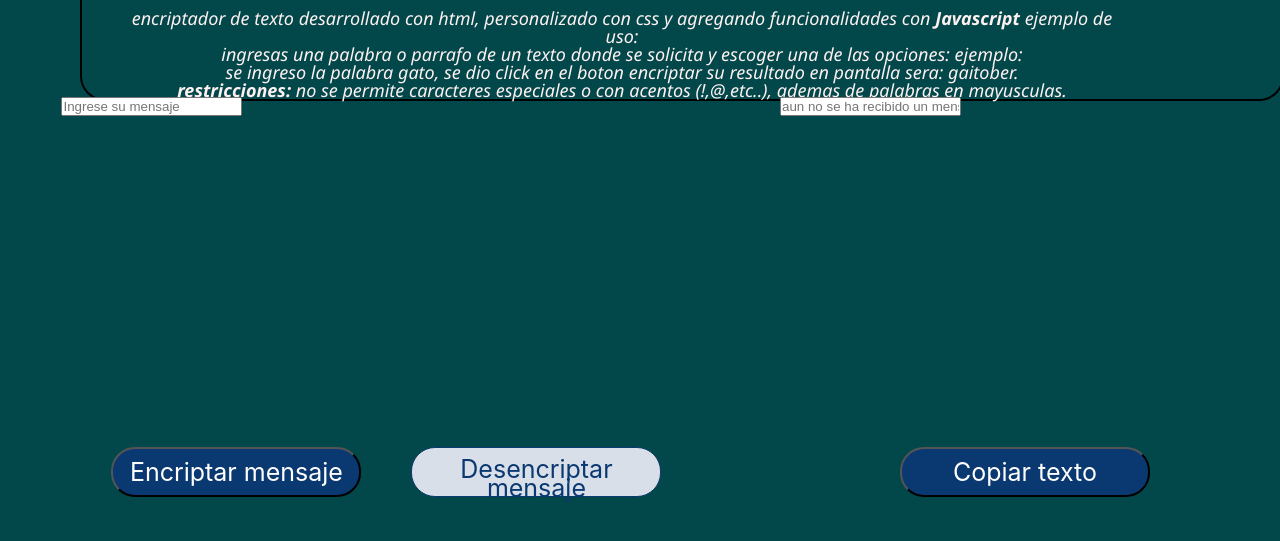
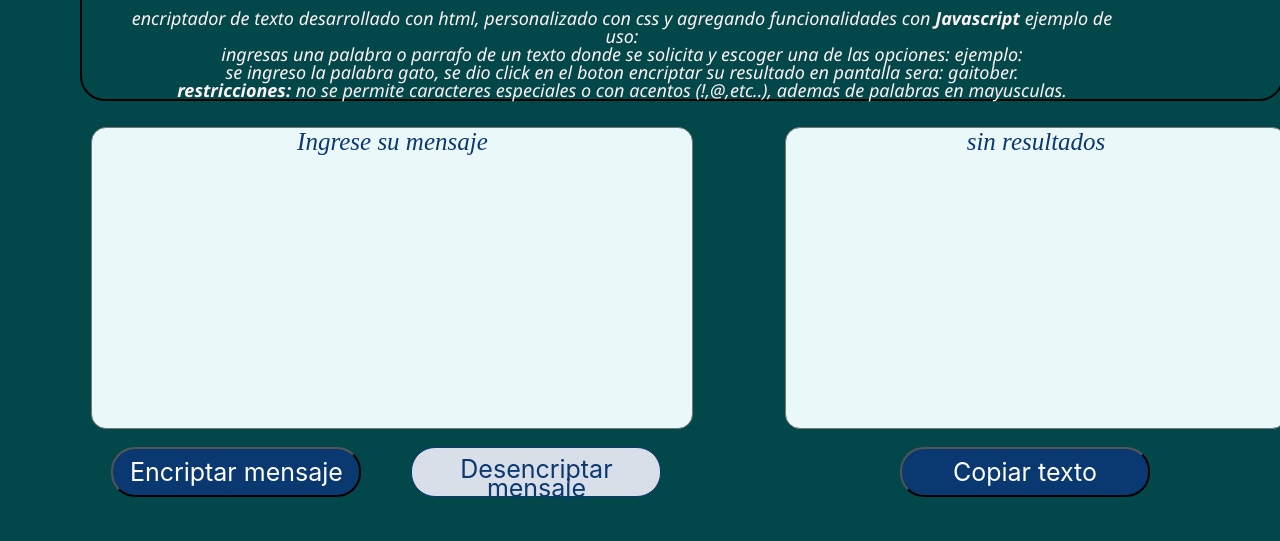
Before and after one commit to Code-Alex16/encriptador-texto, a plain HTML site: page index.html in a window 1280 px wide. Shown: the part 73-614 px from the top of the page. Drawn offline with Linux system fonts and the light colour scheme.

Commit message:
arreglos

```diff
--- a/index.html
+++ b/index.html
@@ -25,16 +25,14 @@
 
 		<!--entrada de datos del usuario (mensaje)-->
 		<div id="entrada">
-			<input type="text" id="in" placeholder="Ingrese su mensaje">
-			<div id="botones">
-				<button onclick ="encriptar()" id="encrip">Encriptar mensaje</button>
-				<button onclick ="desencriptar()" id="desencrip">Desencriptar mensaje</button>
-			</div>
+			<textarea type="text" id="in" placeholder="Ingrese su mensaje"></textarea>
+			<button onclick ="encriptar()" id="encrip">Encriptar mensaje</button>
+			<button onclick ="desencriptar()" id="desencrip">Desencriptar mensaje</button>
 		</div>
 
 		<!--salida del programa-->
 		<div id="salida">
-			<input type="text" id="out" placeholder="aun no se ha recibido un mensaje">
+			<textarea type="text" id="out" placeholder="sin resultados"></textarea>
 			<button onclick="copiar()" id="copiar">Copiar texto</button>
 		</div>
 	</main>
```
